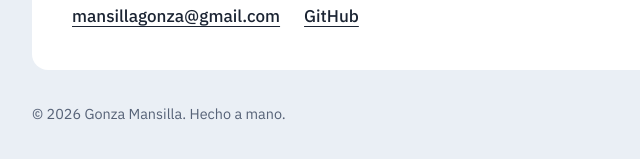
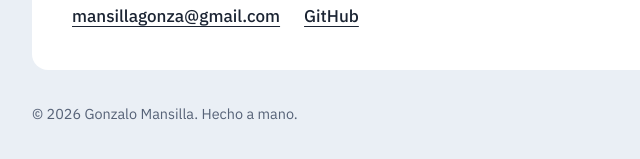
Before and after one commit to gonzalo-mansilla/gonzalo-mansilla.github.io, a plain HTML site: page index.html in a window 1280 px wide. Shown: the part 3353-3512 px from the top of the page, 136-776 px from the left. Drawn offline with nearby package versions, Linux system fonts and the light colour scheme.

Commit message:
Update index.html

```diff
--- a/index.html
+++ b/index.html
@@ -184,7 +184,7 @@ footer{color:var(--muted);font-size:.9rem;padding:2rem 0 3rem}
     </section>
   </main>
 
-  <footer>© 2026 Gonza Mansilla. Hecho a mano.</footer>
+  <footer>© 2026 Gonzalo Mansilla. Hecho a mano.</footer>
 </div>
 </body>
 </html>
```
